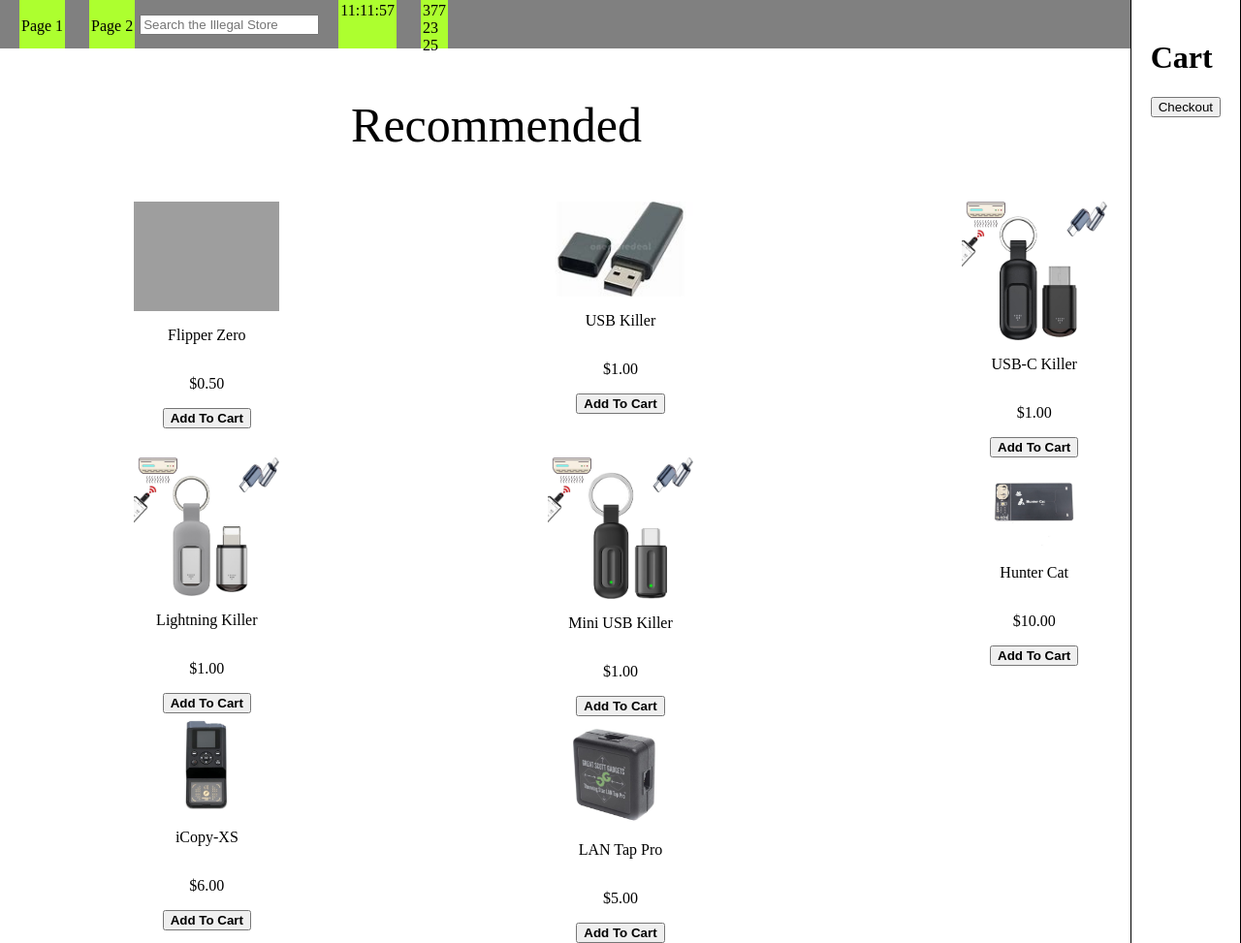
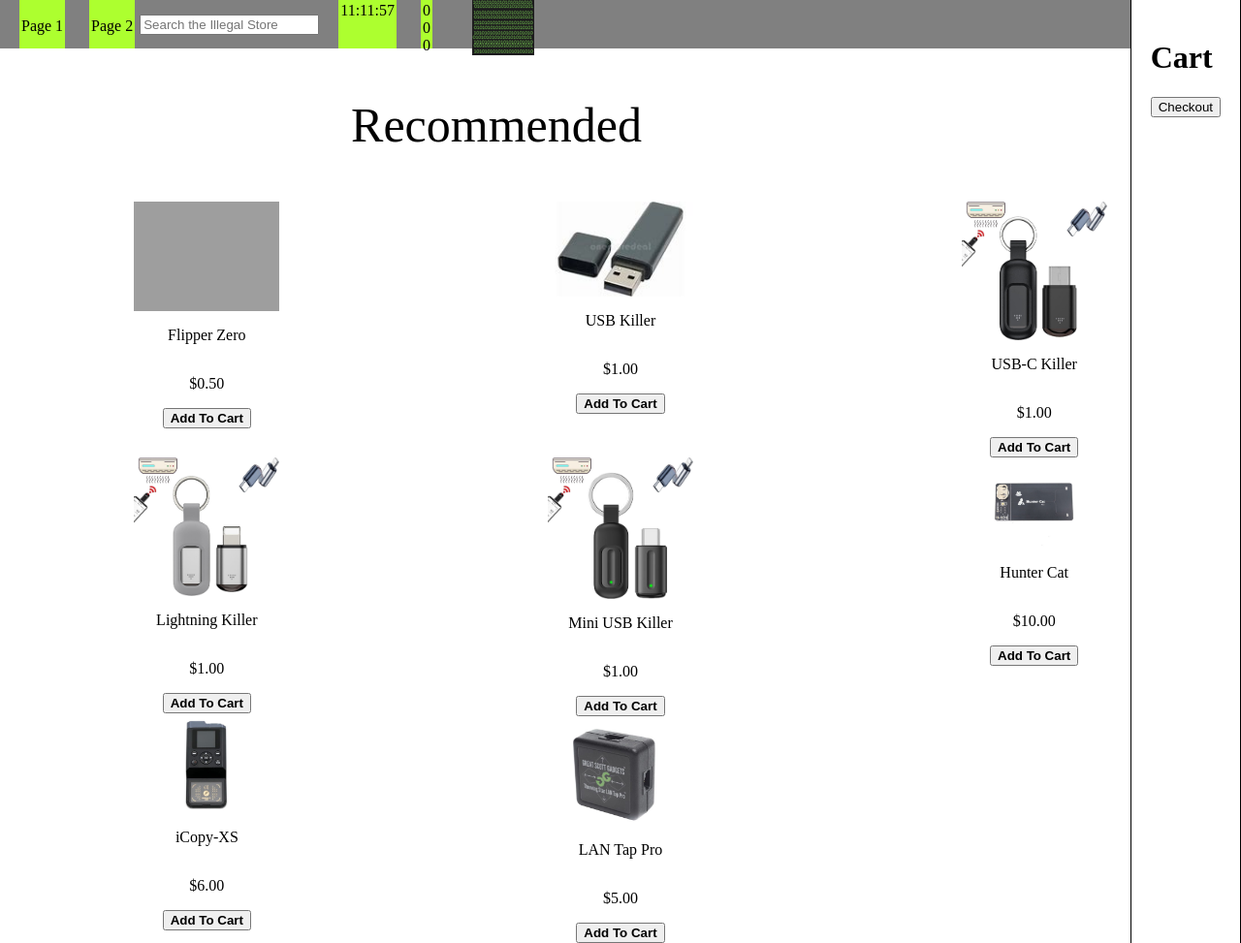
Before and after one commit to iCodeInstructorBellevue/Andy-Orange-Belt-Saturday, a plain HTML site: page HTML Files/store.html in a window 1280 px wide. Shown: the whole page at 97% size. Drawn offline with Linux system fonts and the light colour scheme; grey boxes are pictures that could not be loaded.

Commit message:
6/27/2026

```diff
--- a/HTML Files/store.html
+++ b/HTML Files/store.html
@@ -1,6 +1,7 @@
 <html>
     <head>
         <title>illegal store</title>
+         <link rel="icon" type="image/x-icon" href="../Images/WebsiteLogo.ico">
     </head>
     <body>
          <script type="module" src="../Other/dima_store.js"></script>
@@ -25,6 +26,10 @@
         <div id="minute"></div>
         <div id="second"></div>
         </div>
+        <div id="logo">
+        <img src="../Images/WebsiteLogo.ico">
+        </div>
+       </div>
        </div>
        <div id="side-mover">
         <div id="Cart">
--- a/Other/countdown.js
+++ b/Other/countdown.js
@@ -29,7 +29,6 @@ var x = setInterval(function(){
     document.getElementById('day').innerHTML = days;
     document.getElementById('hour').innerHTML = hours;
     document.getElementById('minute').innerHTML = minutes;
-    document.getElementById('second').innerHTML = seconds;
 
     if (t > 0) {
         clearInterval(x);
@@ -37,6 +36,5 @@ var x = setInterval(function(){
             document.getElementById('day').innerHTML = 0;
             document.getElementById('hour').innerHTML = 0;
             document.getElementById('minute').innerHTML = 0;
-            document.getElementById('msecond').innerHTML = 0;
     }
 })
--- a/Other/dima.css
+++ b/Other/dima.css
@@ -13,7 +13,7 @@
             display: flex;
             align-items:center;
         }
-        #taskbar > div {
+        #taskbar > div:not(#logo) {
                         margin-left: 20px;
             margin-right: 5px;
 
--- a/Other/dima_store.css
+++ b/Other/dima_store.css
@@ -39,3 +39,8 @@
 #Store_Grid > div > button {
     font-weight: bold;
 }
+#logo {
+    text-align: end;
+    width: 100px;
+    /* width: calc(100% - 200px); */
+}
```
Also changed, not shown: Images/WebsiteLogo.ico (added).
